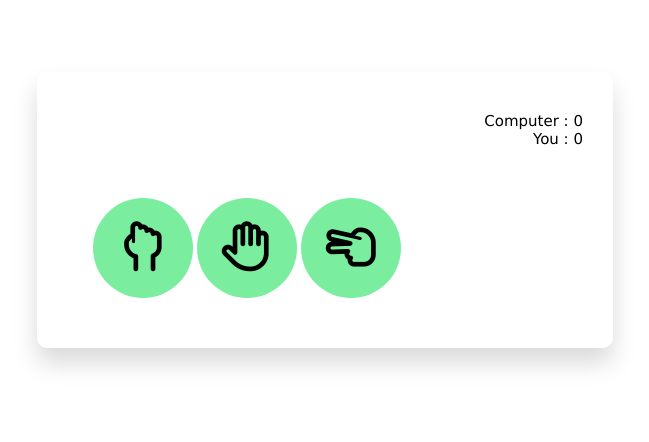
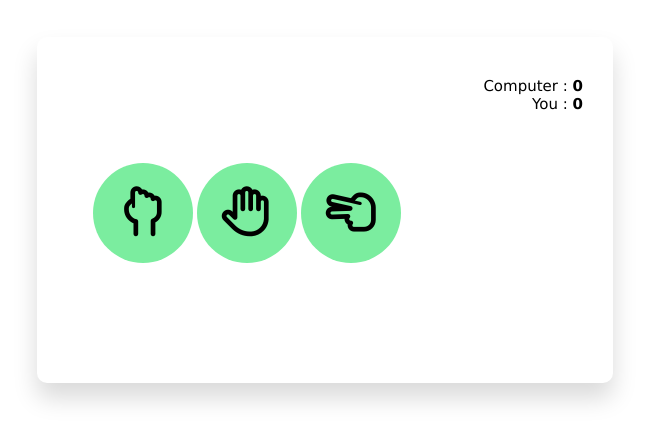
Before and after one commit to Diegorivera1110/Roshambo, a plain HTML site: page index.html in a window 1280 px wide. Shown: the part 190-632 px from the top of the page, without its empty margins (315-964 px from the left). Drawn offline with Linux system fonts and the light colour scheme.

Commit message:
styled user and computer score boxes

```diff
--- a/style.css
+++ b/style.css
@@ -53,9 +53,25 @@ body {
     margin-top: 10px;
     text-align: center;
 }
-.scores, .actions {
+.scores,
+.actions {
     /* font-family: Impact, Haettenschweiler, 'Arial Narrow Bold', sans-serif; */
     font-family:'Lucida Sans', 'Lucida Sans Regular', 'Lucida Grande', 'Lucida Sans Unicode', Geneva, Verdana, sans-serif;
     font-weight: 400;
     font-size: 15px;
 }
+#result {
+    width: 180px;
+    padding: 10px 0;
+    margin: 30px auto;
+    font-weight: 600;
+    letter-spacing: 0.5px;
+}
+#user_choice,
+#comp_choice {
+    font-weight: 400;
+    margin-bottom: 10px;
+}
+span {
+    font-weight: 600;
+}
```
Also changed, not shown: index.html (+0 -1 lines).
